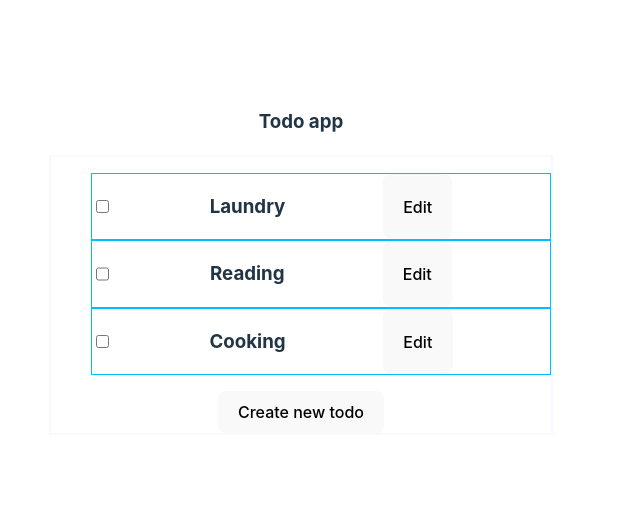
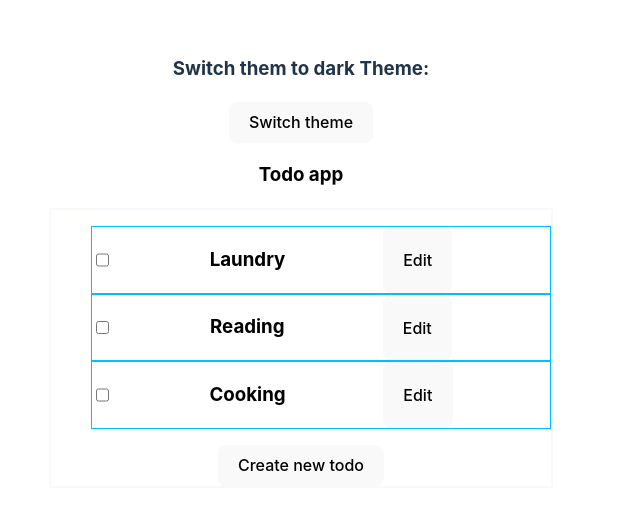
Before and after one commit to nevinm/Redux-study, a React (Vite) app: page / in a window 1280 px wide. Shown: the part 138-648 px from the top of the page, without its empty margins (339-979 px from the left). Built offline with nearby package versions, Linux system fonts and the light colour scheme.

Commit message:
Toggle theme working

```diff
--- a/src/App.css
+++ b/src/App.css
@@ -67,3 +67,13 @@
   width: 500px;
   border: 2px solid ghostwhite;
 }
+
+.app.light {
+  background-color: white;
+  color: black;
+}
+
+.app.dark {
+  background-color: black;
+  color: white;
+}
--- a/src/App.tsx
+++ b/src/App.tsx
@@ -3,14 +3,18 @@ import reactLogo from './assets/react.svg'
 import viteLogo from '/vite.svg'
 import './App.css'
 import { Todo } from './components/Todo';
+import { ThemeProvider } from "./context/ThemeProvider"
+import { ThemeSwitcher } from "./components/ThemeSwitcher"
 
 function App() {
   const [count, setCount] = useState(0)
 
   return (
-    <>
+    <ThemeProvider>
+      <ThemeSwitcher />
+
       <Todo />
-    </>
+    </ThemeProvider>
   )
 }
 
--- /dev/null
+++ b/src/components/ThemeSwitcher.jsx
@@ -0,0 +1,14 @@
+// ThemeSwitcher.js
+import React, { useContext } from 'react';
+import { ThemeContext } from '../context/ThemeProvider';
+
+export const ThemeSwitcher = () => {
+    const { theme, toggleTheme } = useContext(ThemeContext)
+
+    return (
+        <>
+            <h3>Switch them to {theme === 'light' ? 'dark' : 'light'} Theme:</h3>
+            <button onClick={toggleTheme}>Switch theme</button>
+        </>
+    )
+}
--- a/src/components/Todo.jsx
+++ b/src/components/Todo.jsx
@@ -1,5 +1,6 @@
-import { useState } from "react"
-
+import { useState, useContext } from "react"
+import { ThemeSwitcher } from "./ThemeSwitcher"
+import { ThemeContext } from "../context/ThemeProvider"
 const initialTodos = [
     {
         title: "Laundry",
@@ -23,6 +24,7 @@ const initialTodos = [
 
 export const Todo = () => {
     const [todos, setTodos] = useState(initialTodos)
+    const { theme } = useContext(ThemeContext);
 
     const handleInputChange = (e, todo) => {
         const { id } = todo
@@ -76,7 +78,7 @@ export const Todo = () => {
     };
 
     return (
-        <>
+        <div className={`app ${theme}`}>
             <h3>
                 Todo app
             </h3>
@@ -104,6 +106,6 @@ export const Todo = () => {
                 <button onClick={handleCreateNewTodo}>Create new todo</button>
             </div>
 
-        </>
+        </div>
     )
 }
--- /dev/null
+++ b/src/context/ThemeProvider.jsx
@@ -0,0 +1,18 @@
+// src/context/ThemeContext.js
+import React, { createContext, useState } from 'react';
+
+export const ThemeContext = createContext();
+
+export const ThemeProvider = ({ children }) => {
+    const [theme, setTheme] = useState('light');
+
+    const toggleTheme = () => {
+        setTheme((prevTheme) => (prevTheme === 'light' ? 'dark' : 'light'));
+    };
+
+    return (
+        <ThemeContext.Provider value={{ theme, toggleTheme }}>
+            {children}
+        </ThemeContext.Provider>
+    );
+};
```
